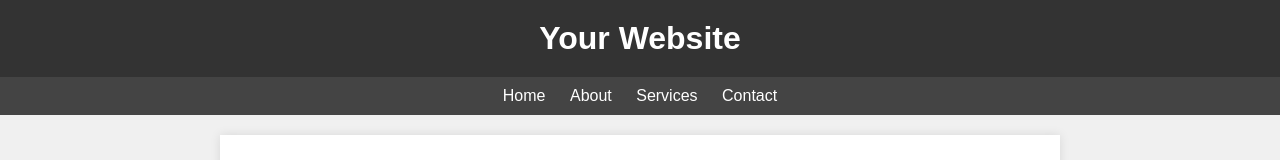
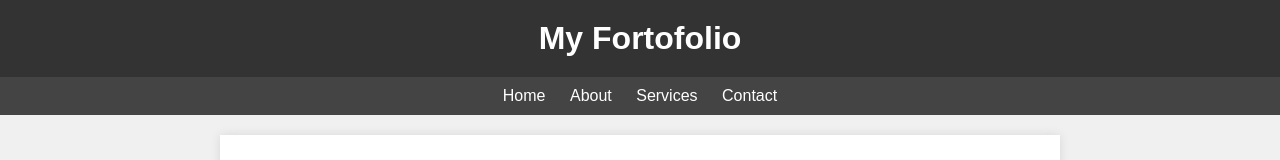
Before and after one commit to nadinesnowman/nadinesnowman.github.io, a plain HTML site: page index.html in a window 1280 px wide. Shown: the top 160 px of the page. Drawn offline with Linux system fonts and the light colour scheme.

Commit message:
Update index.html

```diff
--- a/index.html
+++ b/index.html
@@ -54,7 +54,7 @@
 </head>
 <body>
     <header>
-        <h1>Your Website</h1>
+        <h1>My Fortofolio</h1>
     </header>
     <nav>
         <a href="#">Home</a>
```
